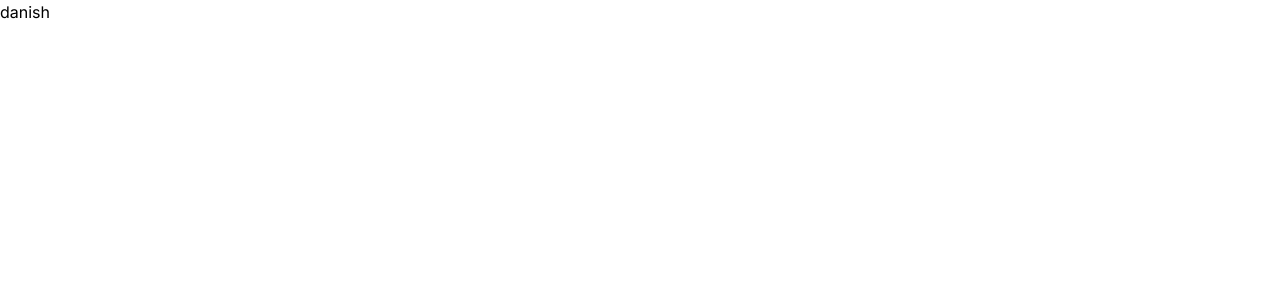
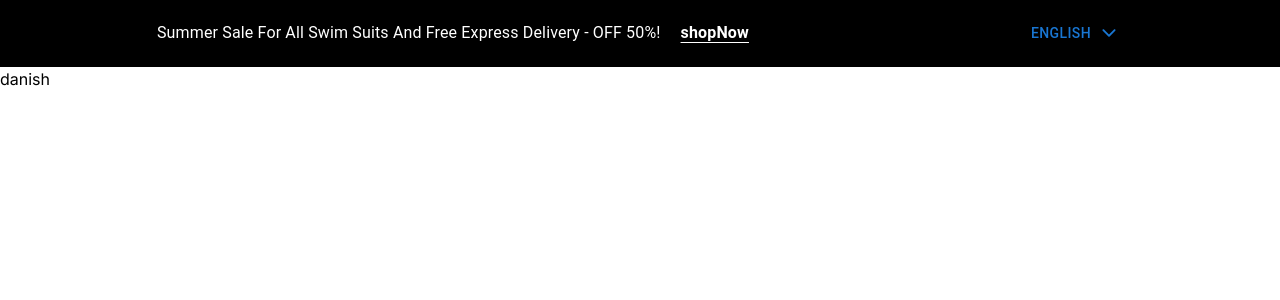
Before and after one commit to Danish-khan93/online-shoping, a Next.js app: page / in a window 1280 px wide. Shown: the top 300 px of the page. Built offline with nearby package versions, Linux system fonts and the light colour scheme.

Commit message:
make a header component ui and langange feature ui

```diff
--- a/src/app/page.tsx
+++ b/src/app/page.tsx
@@ -1,8 +1,9 @@
-
+import { Header } from "@/component";
 
 export default function Home() {
   return (
 <div >
+  <Header/>
   <h1>danish</h1>
 </div>
   );
--- a/src/component/Header.tsx
+++ b/src/component/Header.tsx
@@ -1,9 +1,27 @@
-import React from 'react'
-
+"use client";
+import React from "react";
+import { Box, Typography } from "@mui/material";
+import Link from "next/link";
+import { DropDownMenu } from "./";
 const Header = () => {
   return (
-    <div>Header</div>
-  )
-}
+    <Box className="py-[15px] bg-TEXT1 text-BG flex items-center sm:flex-row sm:justify-around sm:px-[30px] flex-col sm:items-center justify-between px-[0px]">
+      <Box className=" text-end">
+        <Typography className="text-para text-center">
+          Summer Sale For All Swim Suits And Free Express Delivery - OFF 50%!
+          <Link
+            href="#"
+            className="px-5 underline underline-offset-4 font-semibold"
+          >
+            shopNow
+          </Link>
+        </Typography>
+      </Box>
+      <Box className="text-center">
+        <DropDownMenu />
+      </Box>
+    </Box>
+  );
+};
 
-export default Header
+export default Header;
--- /dev/null
+++ b/src/component/commonComp/DropDownMenu.tsx
@@ -0,0 +1,45 @@
+import * as React from "react";
+import { MenuItem, Menu, Button } from "@mui/material";
+import { IoIosArrowUp } from "react-icons/io";
+import { IoIosArrowDown } from "react-icons/io";
+export default function BasicMenu() {
+  const [anchorEl, setAnchorEl] = React.useState<null | HTMLElement>(null);
+
+  const [lang, setLang] = React.useState<"English" | "Urdu">("English");
+  const open = Boolean(anchorEl);
+  const handleClick = (event: React.MouseEvent<HTMLButtonElement>) => {
+    setAnchorEl(event.currentTarget);
+  };
+  const handleClose = (value :"English" | "Urdu" ) => {
+    setAnchorEl(null);
+    setLang(value);
+  };
+
+  return (
+    <div>
+      <Button
+        className="text-BG"
+        endIcon={open ? <IoIosArrowUp /> : <IoIosArrowDown />}
+        id="basic-button"
+        aria-controls={open ? "basic-menu" : undefined}
+        aria-haspopup="true"
+        aria-expanded={open ? "true" : undefined}
+        onClick={handleClick}
+      >
+        {lang}
+      </Button>
+      <Menu
+        id="basic-menu"
+        anchorEl={anchorEl}
+        open={open}
+        onClose={handleClose}
+        MenuListProps={{
+          "aria-labelledby": "basic-button",
+        }}
+      >
+       <MenuItem onClick={() => handleClose("English")}>English</MenuItem>
+        <MenuItem onClick={() => handleClose("Urdu")}>Urdu</MenuItem>
+      </Menu>
+    </div>
+  );
+}
--- /dev/null
+++ b/src/component/index.ts
@@ -0,0 +1,3 @@
+import Header from "./Header";
+import DropDownMenu from "./commonComp/DropDownMenu";
+export { Header, DropDownMenu };
--- a/tailwind.config.ts
+++ b/tailwind.config.ts
@@ -1,27 +1,25 @@
-import type { Config } from "tailwindcss";
+/** @type {import('tailwindcss').Config} */
+module.exports = {
+  content: [
+    "./app/**/*.{js,ts,jsx,tsx,mdx}", // Note the addition of the `app` directory.
+    "./pages/**/*.{js,ts,jsx,tsx,mdx}",
+    "./components/**/*.{js,ts,jsx,tsx,mdx}",
 
-const config: Config = {
-  content: [
-    "./src/pages/**/*.{js,ts,jsx,tsx,mdx}",
-    "./src/components/**/*.{js,ts,jsx,tsx,mdx}",
-    "./src/app/**/*.{js,ts,jsx,tsx,mdx}",
+    // Or if using `src` directory:
+    "./src/**/*.{js,ts,jsx,tsx,mdx}",
   ],
   theme: {
-    colors:{
-      BG:"#ffffff",
+    colors: {
+      BG: "#ffffff",
       Secondary2: "#DB4444",
-      TEXT1:"#000000",
-      TEXT2:"#7D8184",
+      TEXT1: "#000000",
+      TEXT2: "#7D8184",
+    },
+fontSize:{
+para: "1rem",
 
-    },
-    extend: {
-      backgroundImage: {
-        "gradient-radial": "radial-gradient(var(--tw-gradient-stops))",
-        "gradient-conic":
-          "conic-gradient(from 180deg at 50% 50%, var(--tw-gradient-stops))",
-      },
-    },
+},
+    extend: {},
   },
   plugins: [],
 };
-export default config;
```
